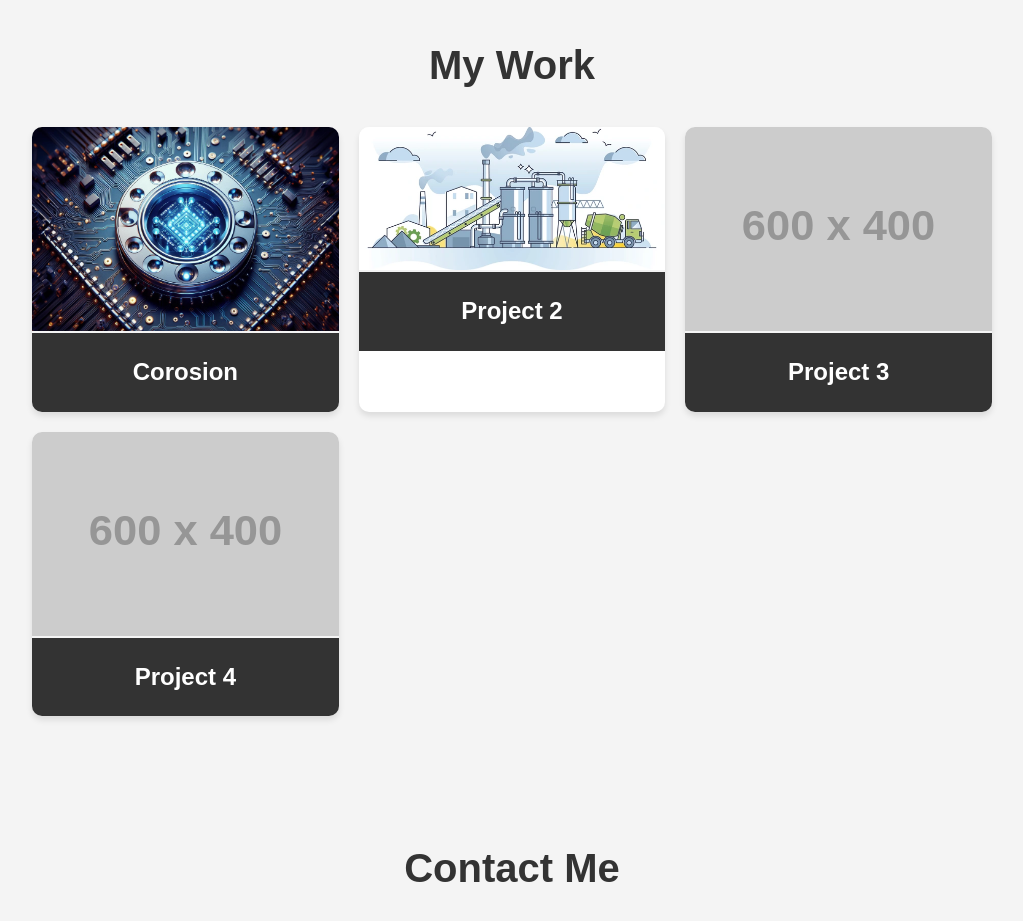
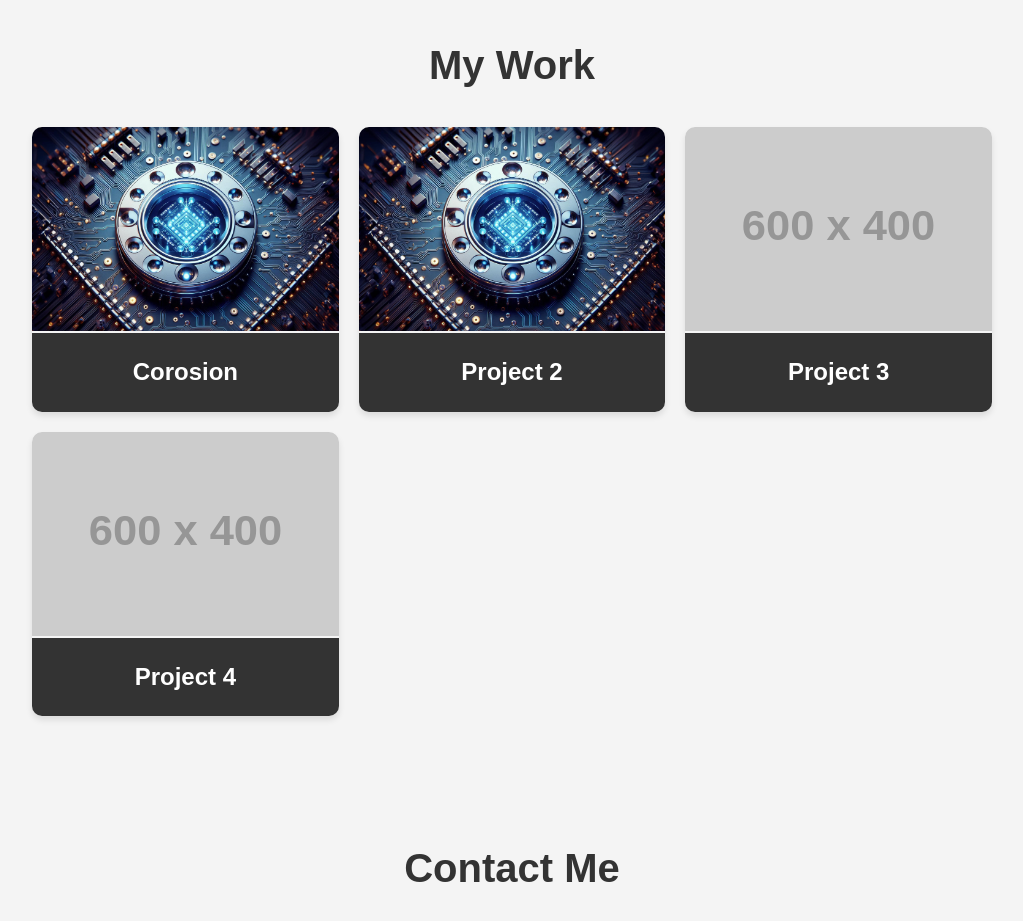
Before and after one commit to rajukumarsri421/Research, a plain HTML site: page index.html in a window 1280 px wide. Shown: the part 780-1701 px from the top of the page, without its empty margins (128-1151 px from the left). Drawn offline with Linux system fonts and the light colour scheme; placeholder pictures from the web are drawn by us.

Commit message:
Update index.html

```diff
--- a/index.html
+++ b/index.html
@@ -200,7 +200,7 @@
 
       </div>
       <div class="portfolio-item">
-        <img src="cement.webp" alt="Project 2">
+        <img src="F1.webp" alt="Project 2">
         <h3>Project 2</h3>
       </div>
       <div class="portfolio-item">
```
